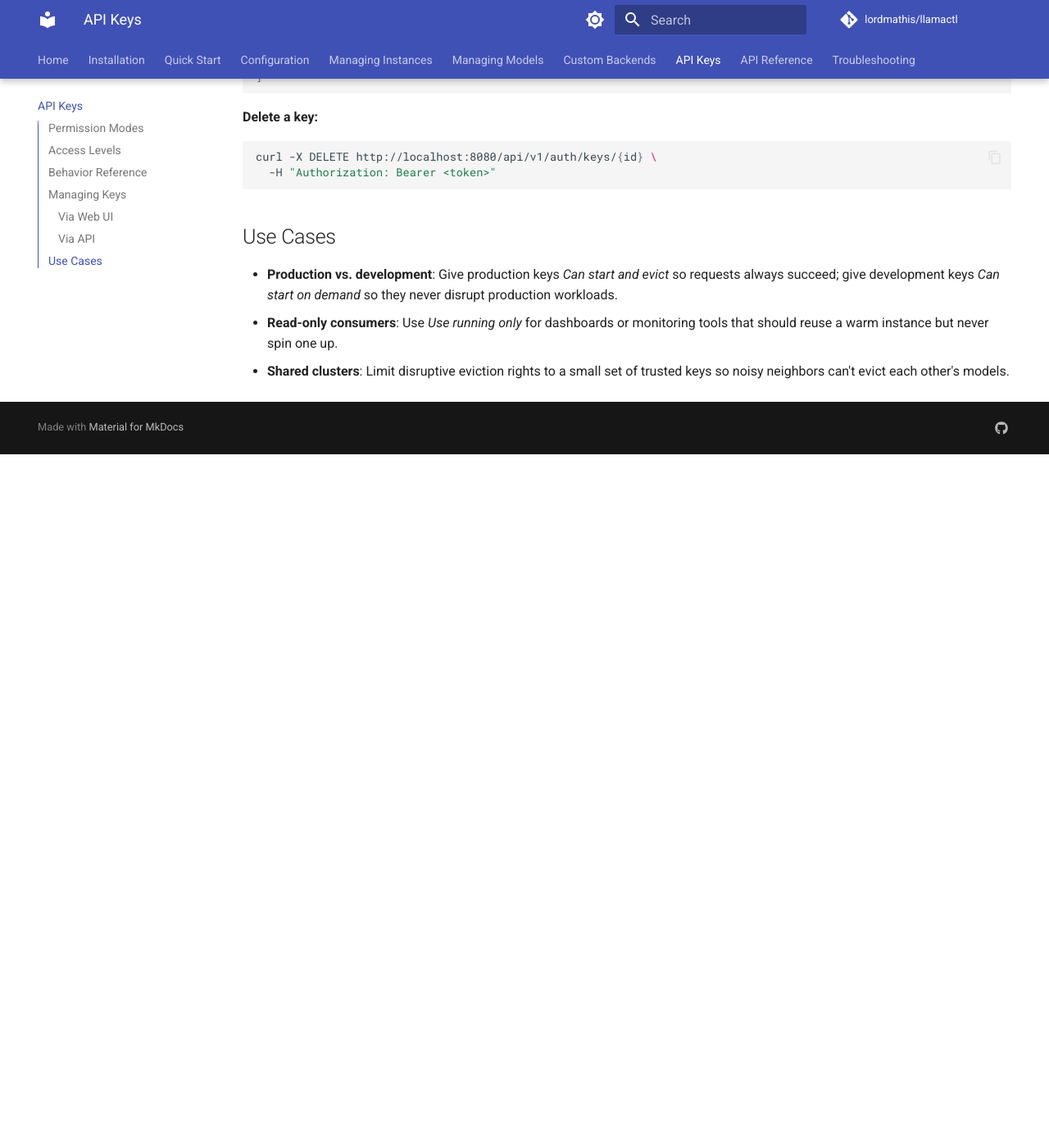
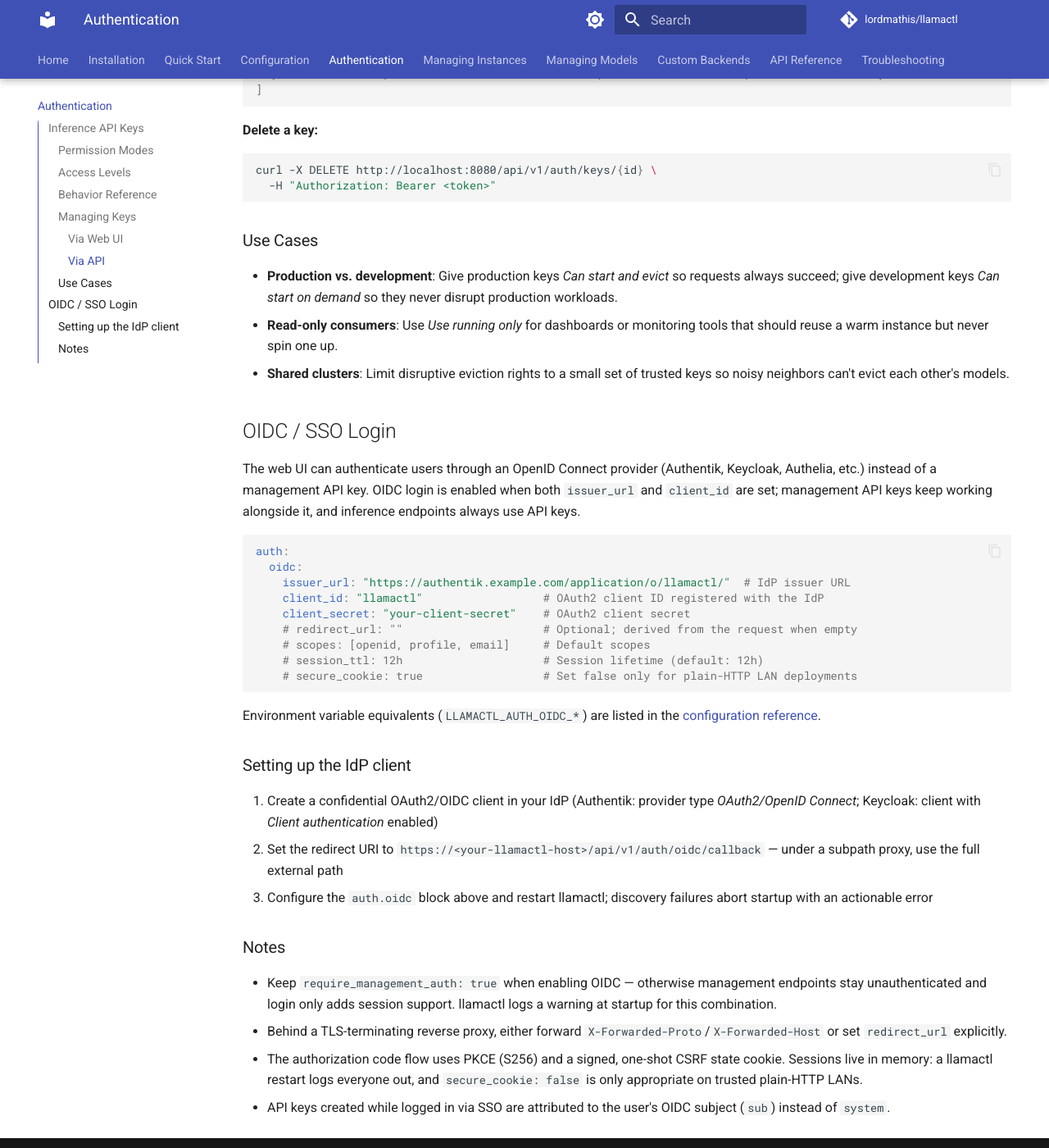
Before and after one commit to lordmathis/llamactl, an MkDocs documentation site: the page built from docs/authentication.md, in a window 1280 px wide and 1400 px high, scrolled down 2958 px. Shown: the whole window at 82% size. Built offline with MkDocs 1.6.1 and Material for MkDocs 9.7.7, drawn with Linux system fonts in a browser that asks for light colours; comment, search, counter and statistics services are not loaded; the version menu is left out; before the commit the page ends 3512 px from its top, so only the background shows below that; some of the changed text lies outside the part shown.

Commit message:
Reorganize docs

````diff
--- a/docs/api-keys.md
+++ b/docs/authentication.md
@@ -1,13 +1,16 @@
-# API Keys
+# Authentication
 
-Llamactl uses two types of API keys to control access:
+Llamactl controls access with three mechanisms:
 
-- **Management API Key** — authenticates the web UI and management API (creating/stopping instances, managing keys). See the [Configuration](configuration.md) guide for how to set these.
-- **Inference API Key** — authenticates OpenAI-compatible inference requests (`/v1/chat/completions`, `/v1/completions`, etc.). These are created and managed via the web UI or management API and stored in the database.
+- **Management API Key** — authenticates the web UI and management API (creating/stopping instances, managing keys). Configured in the config file or via environment variables; see the [Configuration](configuration.md#authentication-configuration) guide.
+- **Inference API Key** — authenticates OpenAI-compatible inference requests (`/v1/chat/completions`, `/v1/completions`, etc.). Created and managed via the web UI or management API and stored in the database.
+- **OIDC / SSO Session** — optional browser login for the web UI through an OpenID Connect provider; see [OIDC / SSO Login](#oidc-sso-login) below.
 
-This page focuses on **inference API keys** and how their per-instance permissions work.
+The rest of this page covers **inference API keys** and their per-instance permissions, followed by **SSO setup**.
 
-## Permission Modes
+## Inference API Keys
+
+### Permission Modes
 
 When you create an inference key, you choose a permission mode:
 
@@ -16,7 +19,7 @@
 
 Management API keys bypass all permission checks entirely.
 
-## Access Levels
+### Access Levels
 
 For each instance granted to a per-instance key, you pick one of three access levels. A key can always **use a running instance** — the level only affects what happens when the instance is **stopped** at request time.
 
@@ -31,7 +34,7 @@
 
 Both flags default to enabled, so omitting them is equivalent to *Can start and evict others* (backward compatible with keys created before this feature).
 
-## Behavior Reference
+### Behavior Reference
 
 How a request is handled depends on the instance's state and the key's access level for it:
 
@@ -46,9 +49,9 @@
 
 "Capacity" considers both the instance's [group limit](managing-instances.md#instance-groups) and the global `max_running_instances`. The two 503 responses use distinct error types so clients can tell them apart.
 
-## Managing Keys
+### Managing Keys
 
-### Via Web UI
+#### Via Web UI
 
 1. Open the web UI and log in with a management API key
 2. Navigate to **Settings → API Keys**
@@ -63,7 +66,7 @@
 
 Expand an existing key in the list to review its per-instance access levels.
 
-### Via API
+#### Via API
 
 All key endpoints require a management API key (`<token>` below).
 
@@ -114,8 +117,39 @@
   -H "Authorization: Bearer <token>"
 ```
 
-## Use Cases
+### Use Cases
 
 - **Production vs. development**: Give production keys *Can start and evict* so requests always succeed; give development keys *Can start on demand* so they never disrupt production workloads.
 - **Read-only consumers**: Use *Use running only* for dashboards or monitoring tools that should reuse a warm instance but never spin one up.
 - **Shared clusters**: Limit disruptive eviction rights to a small set of trusted keys so noisy neighbors can't evict each other's models.
+
+## OIDC / SSO Login
+
+The web UI can authenticate users through an OpenID Connect provider (Authentik, Keycloak, Authelia, etc.) instead of a management API key. OIDC login is enabled when both `issuer_url` and `client_id` are set; management API keys keep working alongside it, and inference endpoints always use API keys.
+
+```yaml
+auth:
+  oidc:
+    issuer_url: "https://authentik.example.com/application/o/llamactl/"  # IdP issuer URL
+    client_id: "llamactl"                  # OAuth2 client ID registered with the IdP
+    client_secret: "your-client-secret"    # OAuth2 client secret
+    # redirect_url: ""                     # Optional; derived from the request when empty
+    # scopes: [openid, profile, email]     # Default scopes
+    # session_ttl: 12h                     # Session lifetime (default: 12h)
+    # secure_cookie: true                  # Set false only for plain-HTTP LAN deployments
+```
+
+Environment variable equivalents (`LLAMACTL_AUTH_OIDC_*`) are listed in the [configuration reference](configuration.md#oidc-sso-login).
+
+### Setting up the IdP client
+
+1. Create a confidential OAuth2/OIDC client in your IdP (Authentik: provider type *OAuth2/OpenID Connect*; Keycloak: client with *Client authentication* enabled)
+2. Set the redirect URI to `https://<your-llamactl-host>/api/v1/auth/oidc/callback` — under a subpath proxy, use the full external path
+3. Configure the `auth.oidc` block above and restart llamactl; discovery failures abort startup with an actionable error
+
+### Notes
+
+- Keep `require_management_auth: true` when enabling OIDC — otherwise management endpoints stay unauthenticated and login only adds session support. llamactl logs a warning at startup for this combination.
+- Behind a TLS-terminating reverse proxy, either forward `X-Forwarded-Proto`/`X-Forwarded-Host` or set `redirect_url` explicitly.
+- The authorization code flow uses PKCE (S256) and a signed, one-shot CSRF state cookie. Sessions live in memory: a llamactl restart logs everyone out, and `secure_cookie: false` is only appropriate on trusted plain-HTTP LANs.
+- API keys created while logged in via SSO are attributed to the user's OIDC subject (`sub`) instead of `system`.
--- a/docs/configuration.md
+++ b/docs/configuration.md
@@ -230,7 +230,7 @@
 
 ### Custom Backends
 
-Custom backends are user-defined named entries under `backends.custom` for managing inference servers without native support. Each entry accepts the same fields as the built-in backends; see the [Custom Backends](custom-backends.md) guide for how they work.
+Custom backends are user-defined named entries under `backends.custom` for managing inference servers without native support. Each entry accepts the same fields as the built-in backends, and `args` support the `{port}` and `{model}` placeholders; see the [Custom Backends](custom-backends.md) guide for how they work.
 
 ```yaml
 backends:
@@ -331,10 +324,13 @@
 
 ### Authentication Configuration
 
-llamactl supports two types of authentication:
+llamactl supports three authentication mechanisms:
 
 - **Management API Keys**: For accessing the web UI and management API (creating/managing instances). These can be configured in the config file or via environment variables.
 - **Inference API Keys**: For accessing the OpenAI-compatible inference endpoints. These are managed via the web UI (Settings → API Keys) and stored in the database.
+- **OIDC / SSO Sessions**: Optional web UI login through an OpenID Connect provider, configured via the `auth.oidc` block below.
+
+See [Authentication](authentication.md) for inference key permissions and SSO setup.
 
 ```yaml
 auth:
@@ -343,18 +339,7 @@
   management_keys: []                    # List of valid management API keys
 ```
 
-**Managing Inference API Keys:**
-
-Inference API keys are managed through the web UI or management API and stored in the database. To create and manage inference keys:
-
-1. Open the web UI and log in with a management API key
-2. Navigate to **Settings → API Keys**
-3. Click **Create API Key**
-4. Configure the key:
-    - **Name**: A descriptive name for the key
-    - **Expiration**: Optional expiration date
-    - **Permissions**: Grant access to all instances or specific instances only, with per-instance access levels controlling auto-start and eviction (see [API Keys](api-keys.md) for details)
-5. Copy the generated key - it won't be shown again
+Inference API keys are created and managed via the web UI or management API
 
 **Environment Variables:**
 - `LLAMACTL_REQUIRE_INFERENCE_AUTH` - Require auth for OpenAI endpoints (true/false)
--- a/mkdocs.yml
+++ b/mkdocs.yml
@@ -52,10 +52,10 @@
   - Installation: installation.md
   - Quick Start: quick-start.md
   - Configuration: configuration.md
+  - Authentication: authentication.md
   - Managing Instances: managing-instances.md
   - Managing Models: managing-models.md
   - Custom Backends: custom-backends.md
-  - API Keys: api-keys.md
   - API Reference: api-reference.md
   - Troubleshooting: troubleshooting.md
 
````
Also changed, not shown: other parts of docs/configuration.md (+1 -19 lines), docs/custom-backends.md (+4 -0 lines), docs/index.md (+1 -0 lines), docs/quick-start.md (+1 -1 lines).
